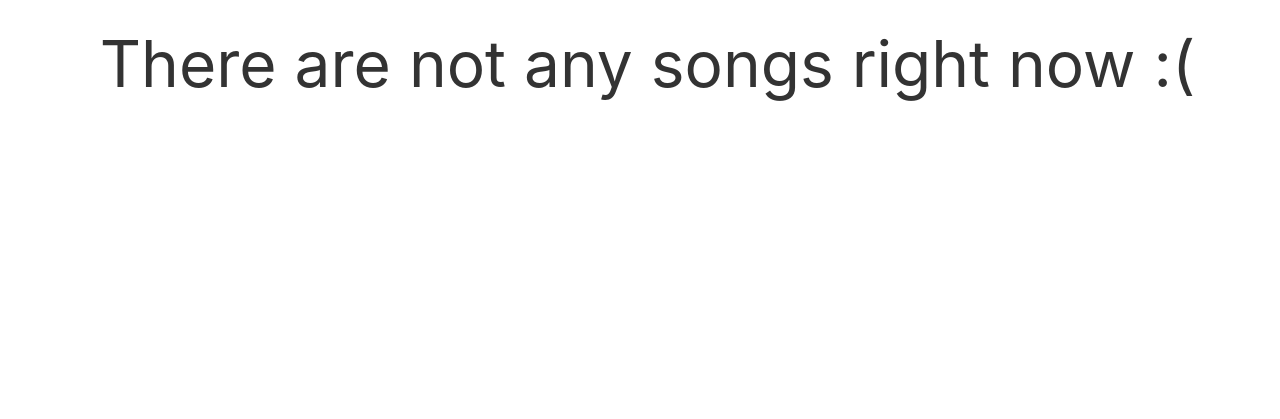
After one commit to Alexander1022/smotify, a Flask app: page /songs in a window 1280 px wide. The commit adds this page. Shown: the part 381-800 px from the top of the page. Run offline with Flask 2, Linux system fonts and the light colour scheme; some libraries are stand-ins or nearby versions.

Commit message:
song uploading updated
song uploading updated

```diff
--- a/app.py
+++ b/app.py
@@ -29,9 +29,9 @@ class user(db.Model):
 
 class song(db.Model):
     id = db.Column(db.Integer, primary_key=True)
-    song = db.Column(db.String(20), unique=True)
+    name = db.Column(db.String(20), unique=True)
     artist_name = db.Column(db.String(50))
-    genre = db.Column(db.String())
+    genre = db.Column(db.String(20))
 
 @app.route('/')
 def index():
@@ -53,6 +53,11 @@ def upload():
         if file and allowed_file(file.filename):
             filename = secure_filename(file.filename)
             file.save(os.path.join(app.config['UPLOAD_FOLDER'], filename))
+
+            File = song(name = filename, artist_name = "Artist", genre = "genre")
+            db.session.add(File)
+            db.session.commit()
+
             return redirect(url_for('uploaded_file', filename = filename))
         else:
             flash('.mp3, .wav, .ogg and .wma are only supported')
@@ -111,6 +116,17 @@ def logout():
     session.clear()
     return redirect(url_for('login'))
 
+@app.route('/songs', methods=['GET', 'POST'])
+def songs():
+
+    result = 0
+
+    if result > 0:
+        return render_template('songs.html', songs = songs)
+
+    elif result <= 0 :
+        return render_template('songs.html', error = "There are not any songs right now :(")
+
 if __name__ == "__main__":
     db.create_all()
     app.secret_key='spotify'
--- a/templates/includes/_navbar.html
+++ b/templates/includes/_navbar.html
@@ -4,6 +4,7 @@
             <li class="uk-active"><a href="/">Smotify</a></li>
             {% if session.logged_in %}
             <li class="uk-active"><a href="/upload">Upload</a></li>
+            <li class="uk-active"><a href="/songs">Songs</a></li>
             {% else %}
             {% endif %}
         </ul>
--- /dev/null
+++ b/templates/songs.html
@@ -0,0 +1,9 @@
+{% extends 'base.html' %}
+{% block body %}
+
+<div class="uk-background-cover uk-height-medium uk-panel uk-flex uk-flex-center uk-flex-middle" style="background-image: url(static/1.jpg);"></div>
+<div class="uk-grid-column-small uk-grid-row-large uk-align-center uk-text-center uk-flex-center" uk-grid>
+    <h1 class="uk-heading-medium"> {{error}} </h1>
+</div>
+
+{% endblock %}
```
